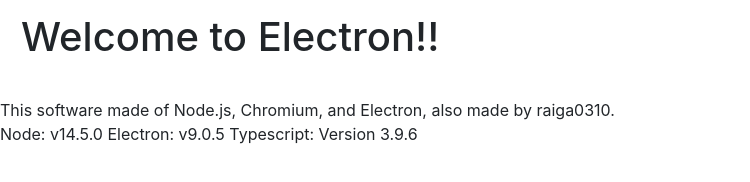
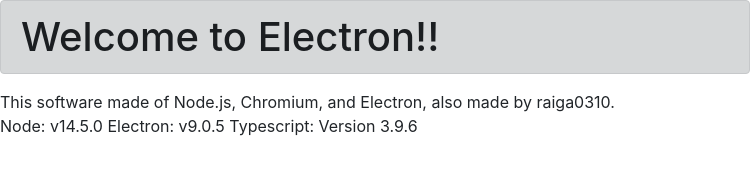
Before and after one commit to raiga0310/editor-electron, an Electron app: page index.html in a window 750 px wide. Drawn offline with nearby package versions, Linux system fonts and the light colour scheme.

Commit message:
[fix]class指定をmainからh1に変更

```diff
--- a/index.html
+++ b/index.html
@@ -7,10 +7,12 @@
     <link rel="stylesheet" href="https://stackpath.bootstrapcdn.com/bootstrap/4.5.0/css/bootstrap.min.css" integrity="sha384-9aIt2nRpC12Uk9gS9baDl411NQApFmC26EwAOH8WgZl5MYYxFfc+NcPb1dKGj7Sk" crossorigin="anonymous">
     <script src="https://code.jquery.com/jquery-3.5.1.slim.min.js" integrity="sha384-DfXdz2htPH0lsSSs5nCTpuj/zy4C+OGpamoFVy38MVBnE+IbbVYUew+OrCXaRkfj" crossorigin="anonymous"></script>
     <script src="https://cdn.jsdelivr.net/npm/popper.js@1.16.0/dist/umd/popper.min.js" integrity="sha384-Q6E9RHvbIyZFJoft+2mJbHaEWldlvI9IOYy5n3zV9zzTtmI3UksdQRVvoxMfooAo" crossorigin="anonymous"></script>
-    <script src="https://stackpath.bootstrapcdn.com/bootstrap/4.5.0/js/bootstrap.min.js" integrity="sha384-OgVRvuATP1z7JjHLkuOU7Xw704+h835Lr+6QL9UvYjZE3Ipu6Tp75j7Bh/kR0JKI" crossorigin="anonymous"></script></head>
+    <script src="https://stackpath.bootstrapcdn.com/bootstrap/4.5.0/js/bootstrap.min.js" integrity="sha384-OgVRvuATP1z7JjHLkuOU7Xw704+h835Lr+6QL9UvYjZE3Ipu6Tp75j7Bh/kR0JKI" crossorigin="anonymous"></script>
+</head>
+
 <body>
-<main class="alert alart-dark">
-    <h1>Welcome to Electron!!</h1>
+<main>
+    <h1 class="alert alert-dark">Welcome to Electron!!</h1>
 </main>
     <span>This software made of Node.js, Chromium, and Electron, also made by raiga0310.</span>
     <footer>Node: v14.5.0 Electron: v9.0.5 Typescript: Version 3.9.6</footer>
```
